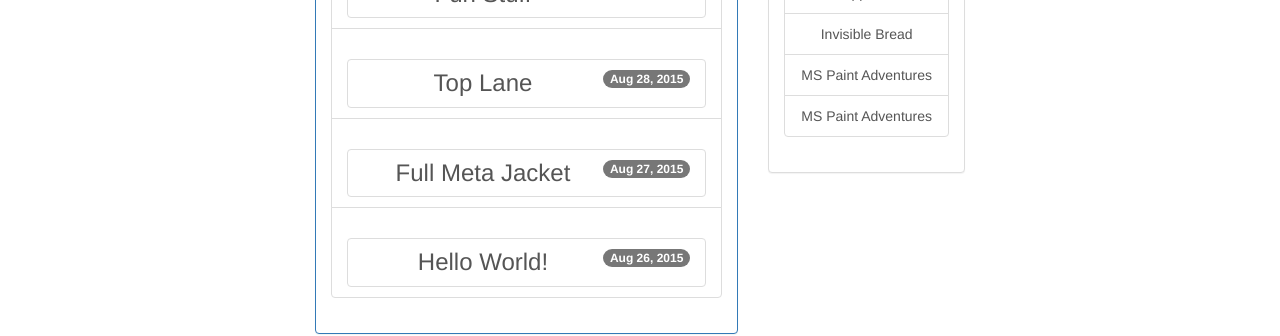
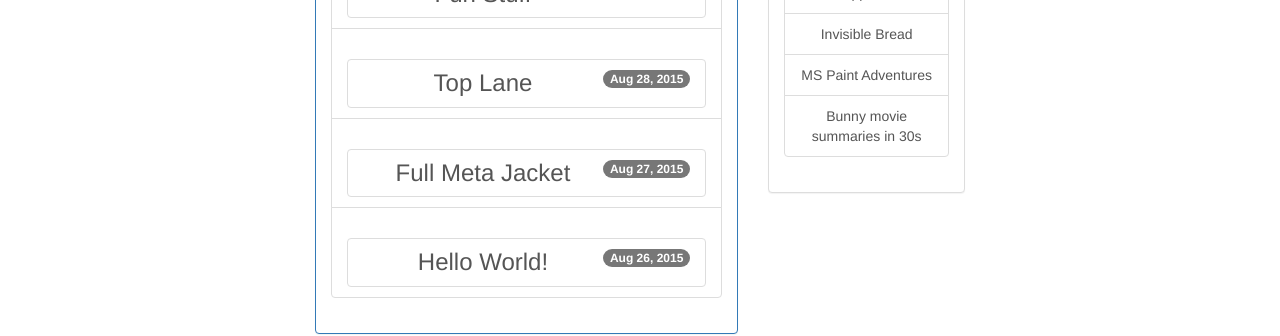
Before and after one commit to scguo/scguo.github.io, a Jekyll site: the page built from index.html, in a window 1280 px wide. Shown: the part 666-1002 px from the top of the page. Built offline with Jekyll 4.4.1, drawn with Linux system fonts in a browser that asks for light colours.

Commit message:
edit last blogroll entry

```diff
--- a/_includes/blogroll.html
+++ b/_includes/blogroll.html
@@ -16,5 +16,5 @@
   <a class="list-group-item" href="http://explosm.net/">Cyanide & Happiness</a>
   <a class="list-group-item" href="http://invisiblebread.com/">Invisible Bread</a>
   <a class="list-group-item" href="http://www.mspaintadventures.com/">MS Paint Adventures</a>
-  <a class="list-group-item" href="http://www.angryalien.com/">MS Paint Adventures</a>
+  <a class="list-group-item" href="http://www.angryalien.com/">Bunny movie summaries in 30s</a>
 </div>
```
